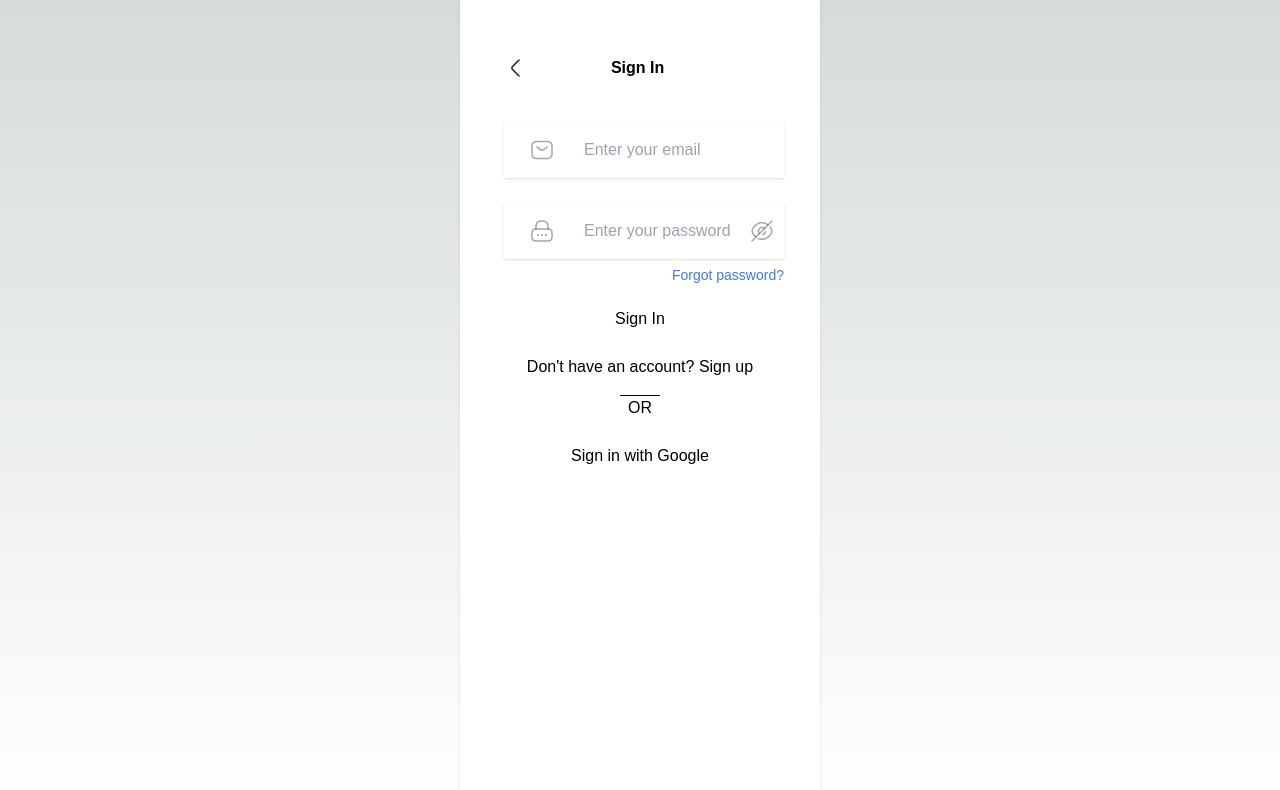
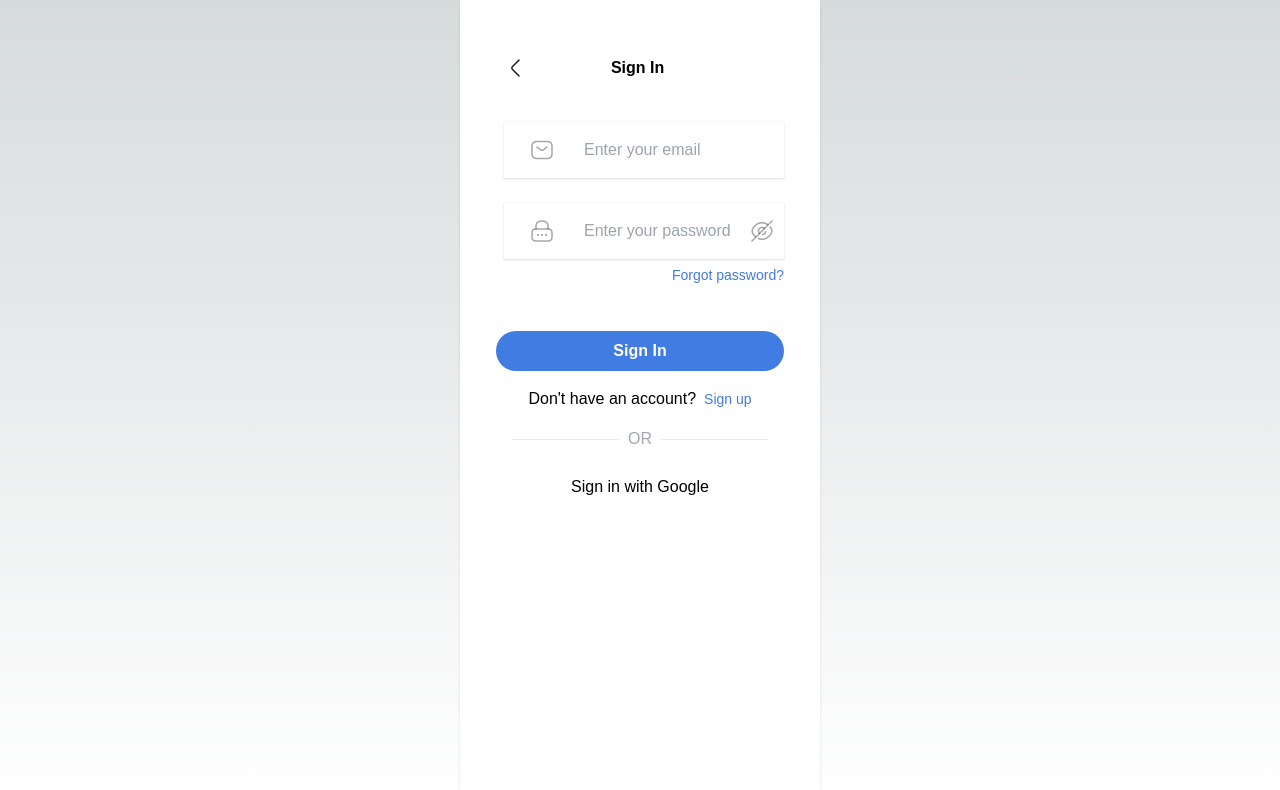
Before and after one commit to cancer-platform/platform-mvp, a Next.js app: page /sign-in in a window 1280 px wide. Shown: the top 790 px of the page. Built offline with nearby package versions, Linux system fonts and the light colour scheme.

Commit message:
feat(auth): add final sign-in markup && preparation of TODO for next steps

```diff
--- a/src/app/globals.css
+++ b/src/app/globals.css
@@ -47,3 +47,31 @@ body {
     -webkit-text-fill-color: #fff !important;
     background-image: url('/lock__icon.png'), url('/eye__icon.png') !important;
 }
+
+
+span.hr {
+  overflow: hidden;
+  text-align: center;
+  color: rgba(161, 168, 176, 1);
+}
+
+span.hr::before,
+span.hr::after {
+  background-color: rgba(34, 31, 31, 0.1);
+  content: "";
+  display: inline-block;
+  height: 1px;
+  position: relative;
+  vertical-align: middle;
+  width: 50%;
+}
+
+span.hr::before {
+  right: 0.5em;
+  margin-left: -50%;
+}
+
+span::after {
+  left: 0.5em;
+  margin-right: -50%;
+}
--- a/src/app/restore/page.tsx
+++ b/src/app/restore/page.tsx
@@ -59,7 +59,7 @@ const LoginPage = () => {
         </div>
         <div className="mt-4 text-center">
           <hr className="border-t border-black w-full" />
-          <span className="bg-white px-2">OR</span>
+          <span className="hr">OR</span>
         </div>
         <button className="mt-4 rounded-lg px-4 py-2">
           Sign in with Google
--- a/src/app/sign-in/page.tsx
+++ b/src/app/sign-in/page.tsx
@@ -23,7 +23,7 @@ const LoginPage = () => {
           </div>
         </div>
 
-        <div className="mt-8">
+        <form className="mt-8">
           <div className="flex items-center">
             <input
               type="email"
@@ -74,13 +74,6 @@ const LoginPage = () => {
               font-inherit
               text-inherit"
             />
-            {/*  <Image
-              src="/eye__icon.png"
-              alt="Eye Icon"
-              className="w-4 h-4 ml-2"
-              width={24}
-              height={24}
-            /> */}
           </div>
           <Link
             href="/restore/"
@@ -88,15 +81,21 @@ const LoginPage = () => {
           >
             Forgot password?
           </Link>
+          <button className="mt-12 rounded-full px-4 py-2 bg-[#407CE2] w-full text-white font-semibold">
+            Sign In
+          </button>
+        </form>
+        <div className="mt-4 flex items-center">
+          <p>Don&apos;t have an account? </p>
+          <Link
+            className="ml-2 text-[#407CE2] leading-4 text-sm"
+            href="/sign-up/"
+          >
+            Sign up
+          </Link>
         </div>
-        <button className="mt-4 rounded-lg px-4 py-2">Sign In</button>
-        <div className="mt-4 text-center">
-          <span>Don&apos;t have an account? </span>
-          <a href="#">Sign up</a>
-        </div>
-        <div className="mt-4 text-center">
-          <hr className="border-t border-black w-full" />
-          <span className="bg-white px-2">OR</span>
+        <div className="mt-4 text-center w-3/4">
+          <span className="hr">OR</span>
         </div>
         <button className="mt-4 rounded-lg px-4 py-2">
           Sign in with Google
```
Also changed, not shown: 1 other file (tests, documents, lock files or other folders).
